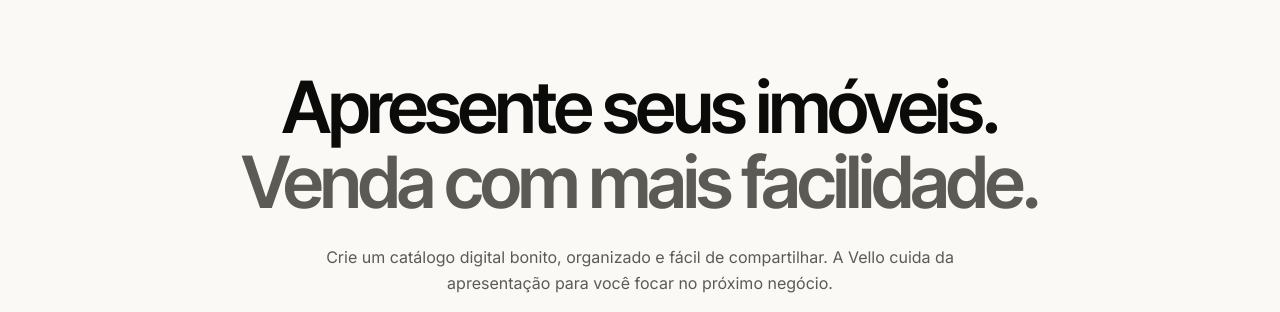
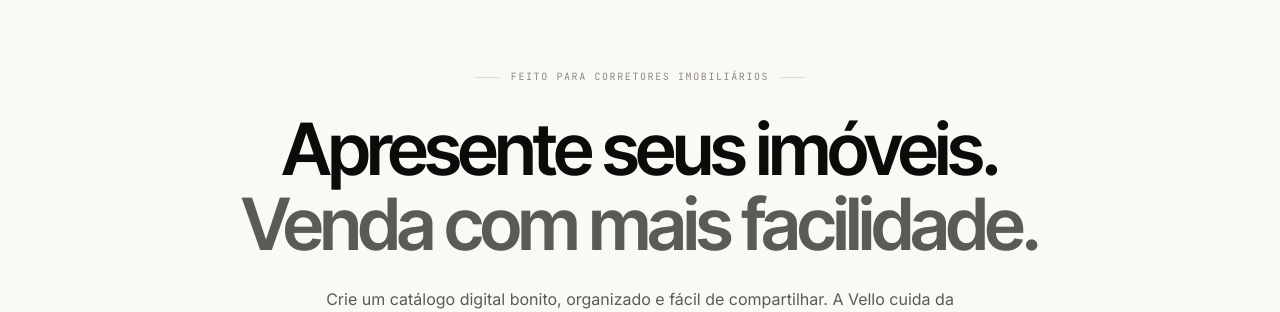
Before and after one commit to VelloCo/vello, a React (Vite) app: page / in a window 1280 px wide. Shown: the part 120-432 px from the top of the page. Built offline with nearby package versions, Linux system fonts and the light colour scheme; no server answers.

Commit message:
Add refined hero eyebrow

```diff
--- a/src/components/Hero.tsx
+++ b/src/components/Hero.tsx
@@ -16,7 +16,9 @@ export function Hero() {
         transition={{ duration: 0.65, ease: [0.16, 1, 0.3, 1] }}
         className="relative z-10 mx-auto flex max-w-[850px] flex-col items-center px-5 text-center"
       >
-        <h1 className="balance mx-auto max-w-[850px] font-display text-4xl font-semibold leading-[1.04] tracking-[-0.045em] text-ink md:text-7xl">
+        <p className="flex items-center gap-3 font-mono text-[10px] uppercase tracking-[0.16em] text-stone"><span className="h-px w-6 bg-line" />Feito para corretores imobiliários<span className="h-px w-6 bg-line" /></p>
+
+        <h1 className="balance mx-auto mt-7 max-w-[850px] font-display text-4xl font-semibold leading-[1.04] tracking-[-0.045em] text-ink md:text-7xl">
           Apresente seus imóveis.
           <br />
           <span className="text-ash">Venda com mais facilidade.</span>
```
